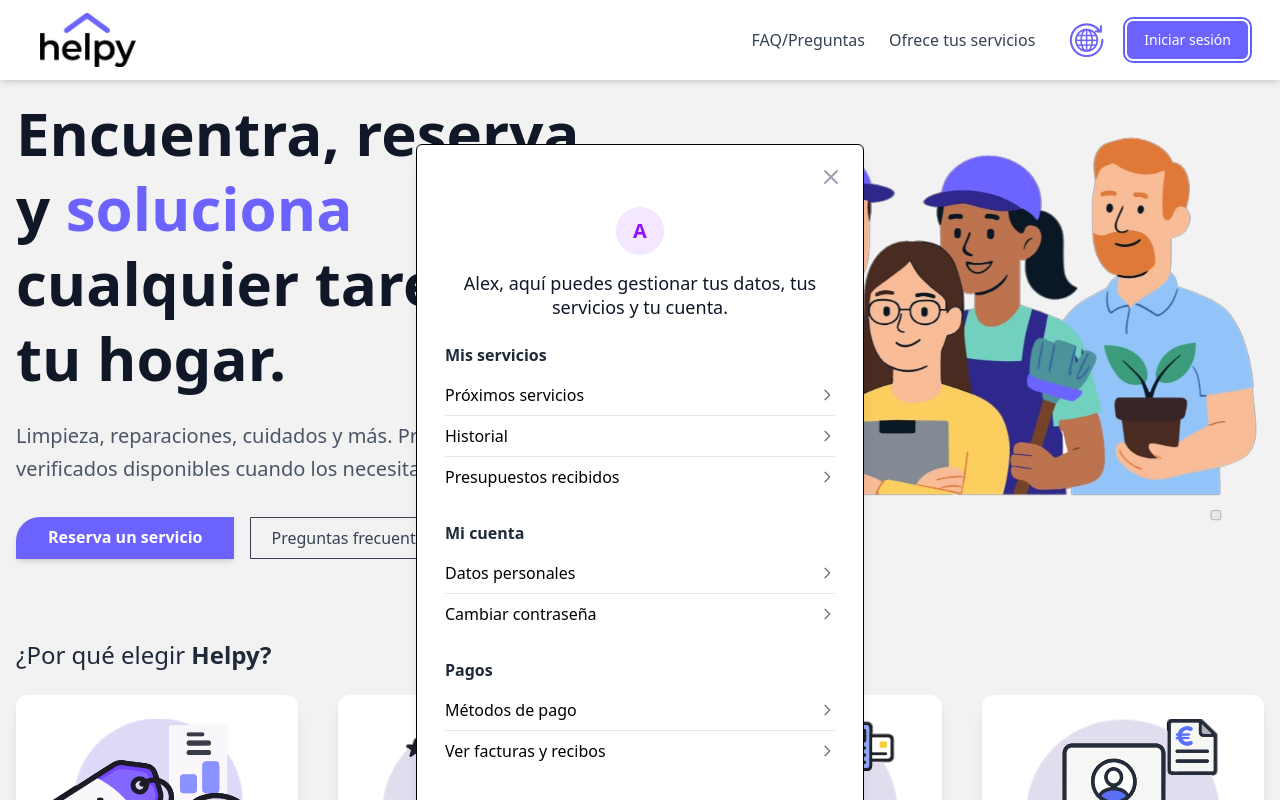
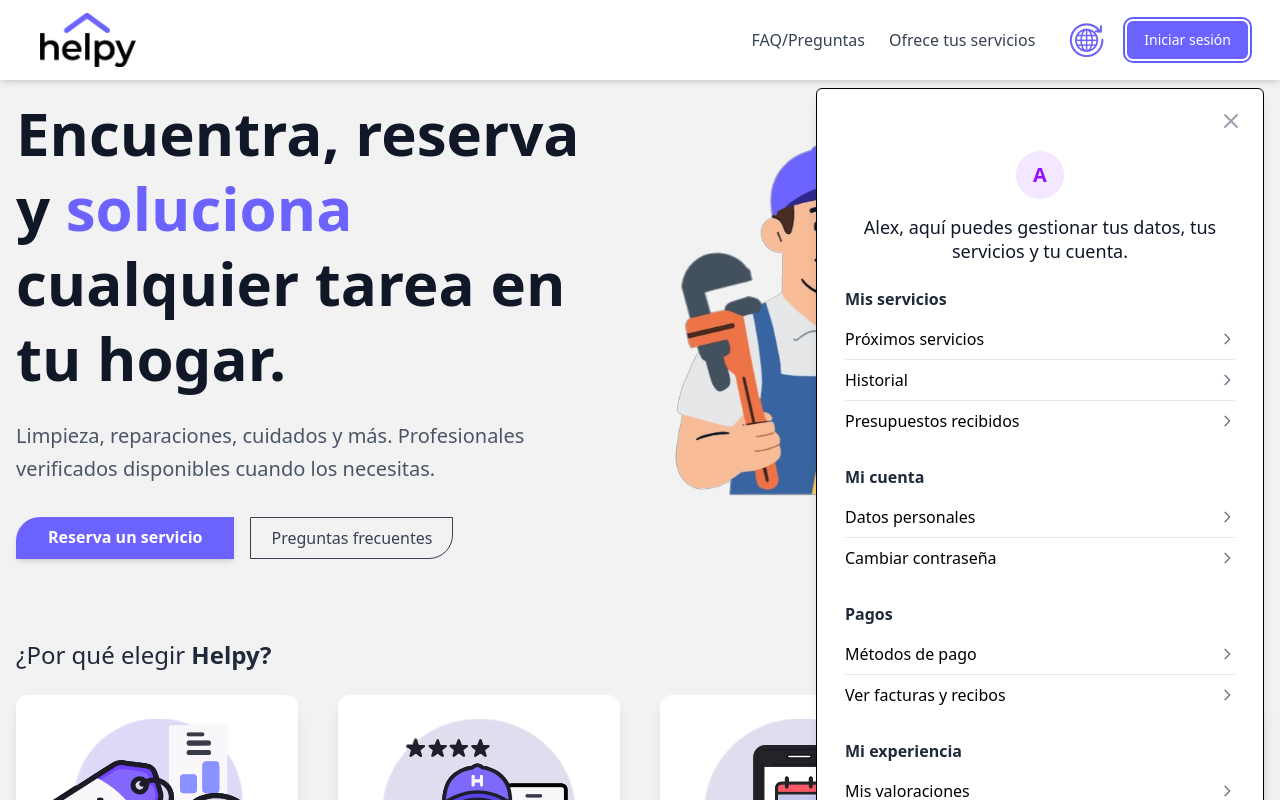
Before and after one commit to GuilleMarejada/helpy, a Nuxt app: page / in a window 1280 px wide. Both pictures are taken after a click on the button "Iniciar sesión". Shown: the top 800 px of the page. Built offline with nearby package versions, Linux system fonts and the light colour scheme.

Commit message:
Update ModalLogin component layout for improved positioning and spacing

```diff
--- a/components/ModalLogin.vue
+++ b/components/ModalLogin.vue
@@ -1,8 +1,8 @@
 <template>
     <div v-if="show"
-        class="fixed inset-0 bg-transparent bg-opacity-50 overflow-y-auto h-full w-full flex justify-center items-center"
+        class="fixed inset-0 bg-transparent bg-opacity-50 overflow-y-auto h-full w-full flex justify-end items-start pt-22 pr-4"
         @click.self="closeModal">
-        <div class="relative mx-auto p-5 border w-full max-w-md shadow-lg rounded-md bg-white  mt-100">
+        <div class="relative p-5 border w-full max-w-md shadow-lg rounded-md bg-white">
             <div class="text-right">
                 <button @click="closeModal" class="text-gray-400 hover:text-gray-600">
                     <svg class="w-6 h-6" fill="none" stroke="currentColor" viewBox="0 0 24 24"
```
